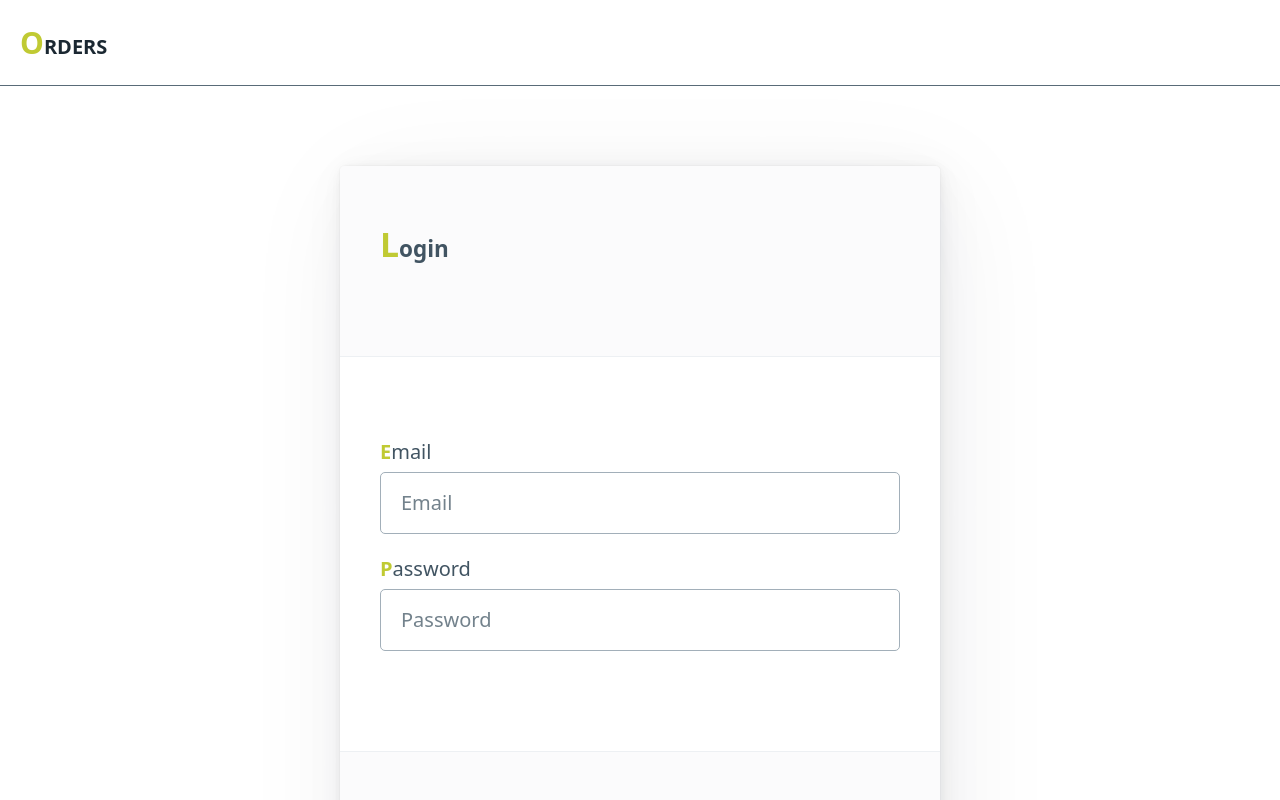
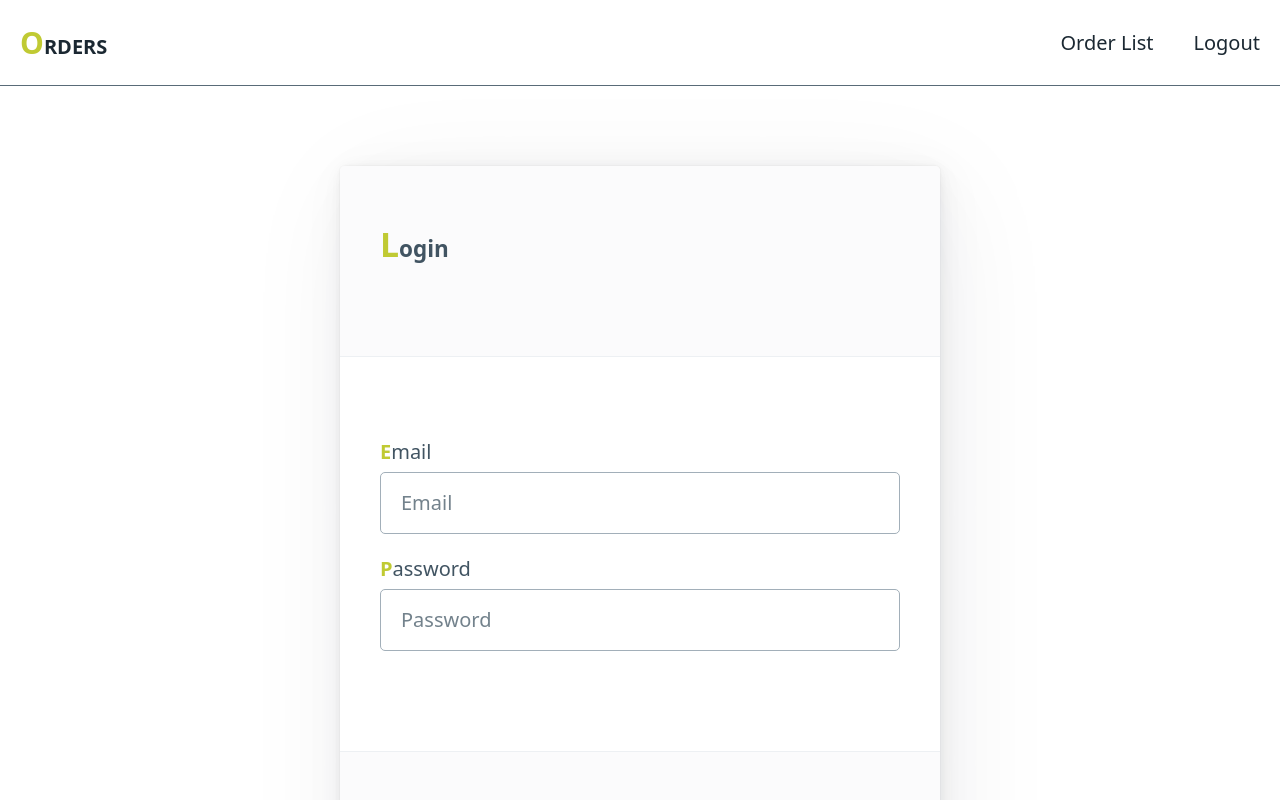
Before and after one commit to pattnaik-soumitri/aus-order-app, a Vue app: page /login in a window 1280 px wide. Shown: the top 800 px of the page. Built offline with nearby package versions, Linux system fonts and the light colour scheme; no server answers; sample sign-in values are in the browser's storage.

Commit message:
- fixed logout on refresh app - refactor code for useSessionStore

```diff
--- a/src/App.vue
+++ b/src/App.vue
@@ -1,22 +1,35 @@
 <script setup>
-import { ref, watch, computed } from 'vue';
+import { ref, computed, onMounted } from 'vue';
 import { RouterLink, RouterView, useRouter, useRoute } from 'vue-router';
 import { useSessionStore } from './stores/userSessionStore';
+import { onAuthStateChanged, signOut } from "firebase/auth";
+import { auth } from './fb';
 
-const { isLoggedIn, logout } = useSessionStore();
+const { currentUser, removeUser} = useSessionStore();
 const router = useRouter();
 const route = useRoute();
 const path = computed(() => route.path);
 
-const proxyIsLoggedIn = ref(false);
+const proxyIsLoggedIn = ref(currentUser.isLoggedIn);
 
-// watch works directly on a ref
-watch(isLoggedIn, (newVal, oldVal) => {
-  proxyIsLoggedIn.value = newVal;
-  if(!newVal) {
-    router.push('/login');
-  }
+onMounted(() => {
+  onAuthStateChanged(auth, (user) => {
+    proxyIsLoggedIn.value = !!user;
+  });
 });
+
+const logout = () => {
+  signOut(auth)
+      .then(() => {
+        console.log('Logged out');
+        removeUser();
+        proxyIsLoggedIn.value = false;
+        router.push('/login');
+      })
+      .catch((error) => {
+        console.log(error);
+      });
+}
 </script>
 
 <template>
--- a/src/components/LandingPage.vue
+++ b/src/components/LandingPage.vue
@@ -13,10 +13,10 @@
 <script setup>
 import { ref } from 'vue';
 import { useSessionStore } from '../stores/userSessionStore';
-const { isLoggedIn } = useSessionStore();
+const { currentUser } = useSessionStore();
 
 const proxyIsLoggedIn = ref(false);
-proxyIsLoggedIn.value = isLoggedIn;
+proxyIsLoggedIn.value = currentUser.isLoggedIn;
 </script>
 
 <style scoped>
@@ -41,32 +41,10 @@ proxyIsLoggedIn.value = isLoggedIn;
   color: #FFFFFF;
 }
 
-/*.tab-button {
-  padding: .5rem 1rem;
-  color: var(--contrast);
-  background-color: transparent;
-  border: none;
-  cursor: pointer;
-  transition: background-color 0.3s ease;
-}*/
-
-/*.tab-button:hover {
-  background-color: var(--secondary);
-}*/
-
 .tab-link.router-link-exact-active {
   background-color: var(--primary);
   color: var(--primary-inverse);
 }
-
-/* .router-view-container {
-  margin-top: 20px;
-  padding: 20px;
-  border: 1px solid var(--secondary);
-  border-radius: 5px;
-  width: 100%;
-  text-align: -webkit-center;
-} */
 
 /* Responsive styles */
 @media (min-width: 600px) {
--- a/src/components/OrderItemRow.vue
+++ b/src/components/OrderItemRow.vue
@@ -1,5 +1,4 @@
 <script setup>
-//import { products } from '@/util/constants';
 import {computed, ref, watch} from 'vue';
 
 const props = defineProps({
--- a/src/router/index.js
+++ b/src/router/index.js
@@ -3,15 +3,10 @@ import OrderEntry from '@/views/OrderEntry.vue';
 import OrderList from '@/views/OrderList.vue';
 import LandingPage from '@/components/LandingPage.vue';
 import Analysis from '@/components/Analysis.vue';
-import { useSessionStore } from '@/stores/userSessionStore';
-
-const authCheck = () => {
-  const session = useSessionStore();
-  if(!session.currentUser.isLoggedIn) {
-    return 'login';
-  }
-  return session.currentUser.isLoggedIn;
-}
+import {
+  onAuthStateChanged
+} from 'firebase/auth';
+import { auth } from '../fb';
 
 const router = createRouter({
   history: createWebHistory(import.meta.env.BASE_URL),
@@ -70,8 +65,32 @@ const router = createRouter({
   ]
 })
 
+// Get current user
+const getCurrentUser = () => {
+  return new Promise((resolve, reject) => {
+      const removeListener = onAuthStateChanged(
+          auth,
+          (user) => {
+              removeListener();
+              resolve(user);
+          },
+          reject
+      );
+  });
+};
+
 // Global auth guard
-router.beforeEach((to, from) => to?.meta?.requiresAuth ? authCheck() : true);
+router.beforeEach(async(to, from, next) => {
+  if (to?.matched.some((record) => record.meta.requiresAuth)) {
+      if (await getCurrentUser()) {
+          next();
+      } else {
+          next('login');
+      }
+  } else {
+      next();
+  }
+});
 
 router.afterEach((toRoute, fromRoute) => {
   window.document.title = toRoute?.meta && toRoute?.meta?.title ? toRoute?.meta?.title : 'Aus Order App';
--- a/src/stores/userSessionStore.js
+++ b/src/stores/userSessionStore.js
@@ -1,59 +1,38 @@
 import { defineStore } from 'pinia';
-import { ref } from 'vue';
 
-import { auth } from '../fb';
-import { signInWithEmailAndPassword, signOut } from "firebase/auth";
-
-export const useSessionStore = defineStore('session', () => {
-
-    const blankUser = {
-        fbUser: null,
-        isLoggedIn: false,
-        email: '',
-        loginTime: null,
-
-        isLoading: false,
-    };
-
-    // Logged in user info
-    const currentUser = ref({...blankUser});
-
-    // Service / function (not setter)
-    const login = async (email, password) => {
-        currentUser.value.isLoading = true;
-        try {
-            const userCredential = await signInWithEmailAndPassword(auth, email, password);
-            // Signed in
-            console.debug("login success!", userCredential.user);
-
-            // Set state
-            currentUser.value.isLoggedIn = true;
-            currentUser.value.loginTime = new Date();
-            currentUser.value.fbUser = userCredential.user;
-            currentUser.value.email = userCredential.user.email;
-
-            currentUser.value.isLoading = false;
-            return { currentUser: currentUser.value, error: null };
-        } catch(error) {
-            const errorCode = error.code;
-            const errorMessage = error.message;
-            console.error('login unsuccessful', error);
-            currentUser.value.isLoading = false;
-            return { currentUser: null, error: error };
-        }
+export const useSessionStore = defineStore('session', {
+  state: () => ({
+    currentUser: {
+      fbUser: null,
+      isLoggedIn: false,
+      email: '',
+      loginTime: null,
+      isLoading: false,
+    },
+  }),
+  actions: {
+    setUser(user, email, isLoggedIn, loginTime) {
+      this.currentUser.fbUser = user;
+      this.currentUser.email = email;
+      this.currentUser.isLoggedIn = isLoggedIn;
+      this.currentUser.loginTime = loginTime;
+      this.currentUser.isLoading = true;
+    },
+    removeUser() {
+      this.currentUser.fbUser = null;
+      this.currentUser.email = '';
+      this.currentUser.isLoggedIn = false;
+      this.currentUser.loginTime = null;
+      this.currentUser.isLoading = false;
+    },
+    getUser() {
+      return this.currentUser;
+    },
+    getIsLoading() {
+      return this.currentUser.isLoading;
+    },
+    setIsLoading(isLoading) {
+      this.currentUser.isLoading = isLoading;
     }
-
-    const isLoggedIn = () => currentUser.value.isLoggedIn;
-
-    //
-    const logout = async () => {
-        try {
-            await signOut(auth);
-            currentUser.value = {...blankUser}
-        } catch(err) {
-            console.error(err);
-        }
-    }
-
-  return { currentUser, login, logout, isLoggedIn };
+  },
 });
--- a/src/views/Login.vue
+++ b/src/views/Login.vue
@@ -1,9 +1,14 @@
 <script setup>
 import { ref } from 'vue';
 import { useRouter } from 'vue-router';
+import {browserSessionPersistence, setPersistence, signInWithEmailAndPassword} from "firebase/auth";
 import { useSessionStore } from '../stores/userSessionStore';
+import { auth } from '../fb';
+
 const router = useRouter();
-const { login, currentUser } = useSessionStore();
+const { setUser, getIsLoading } = useSessionStore();
+const user = auth.currentUser;
+const errorMessage = ref('');
 
 const emptyLoginRequest = {
     email: '',
@@ -12,18 +17,34 @@ const emptyLoginRequest = {
 
 const loginRequest = ref({...emptyLoginRequest, error: null});
 
-const handleLogin = async () => {
-    const res = await login(loginRequest.value.email, loginRequest.value.password);
-    loginRequest.value.error = res.error;
-    if(res.error == null) {
-        router.push('orders');
-    }
+const login = async (email, password) => {
+  setPersistence(auth, browserSessionPersistence)
+      .then(() => {
+        signInWithEmailAndPassword(auth, email, password)
+            .then(() => {
+                console.log('user is loggedin: ');
+                setUser(user, email=email, true, (new Date()).getTime());
+                router.push('/orders');
+            })
+            .catch((error) => {
+              console.log(error);
+              switch (error.code) {
+                case 'auth/invalid-email':
+                    errorMessage.value = 'Email address is invalid.';
+                    break;
+                case 'auth/user-not-found':
+                case 'auth/wrong-password':
+                    errorMessage.value = 'Email/password is wrong.';
+                    break;
+              }
+            });
+      });
 }
 </script>
 
 <template>
     <section>
-        <form class="login-form" @submit.prevent="handleLogin">
+        <form class="login-form" @submit.prevent="login(loginRequest.email, loginRequest.password)">
             <article>
                 <header>
                     <h5>Login</h5>
@@ -39,7 +60,7 @@ const handleLogin = async () => {
                 <small class="error" v-if="loginRequest.error">Login unsuccessful</small>
 
                 <footer>
-                    <button :aria-busy="currentUser?.isLoading" type="submit">Login</button>
+                    <button :aria-busy="getIsLoading" type="submit">Login</button>
                 </footer>
             </article>
 
--- a/src/views/OrderList.vue
+++ b/src/views/OrderList.vue
@@ -148,7 +148,7 @@ const createPDF = (currentOrder) => {
   // add the font to jsPDF
   doc.addFileToVFS("NotoSansOriya-Regular.ttf", fontNotoSansOriya);
   doc.addFont("NotoSansOriya-Regular.ttf", "NotoSansOriya", "normal");
-	doc.setFont("NotoSansOriya");
+  doc.setFont("NotoSansOriya");
 
   // Set the font sizes
   const titleFontSize = 18;
```
